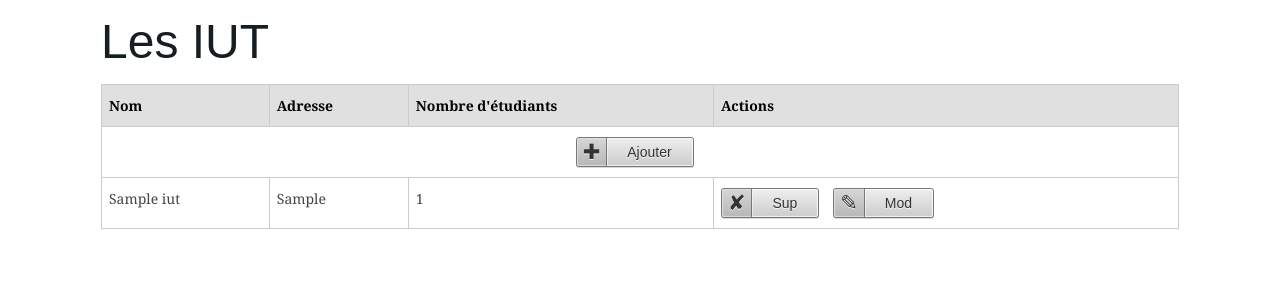
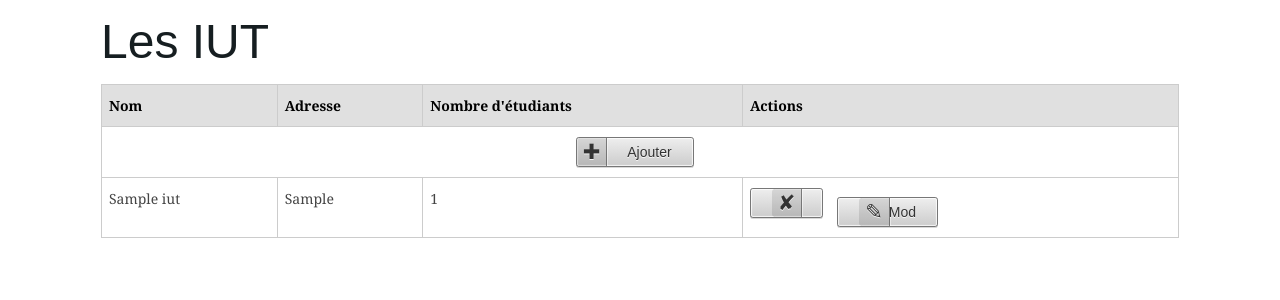
Before and after one commit to Aquassaut/miniprojetbdd, a PHP site: page /iut.php in a window 1280 px wide. Shown: the part 147-447 px from the top of the page. Run offline with PHP 8.4, Linux system fonts and the light colour scheme; tables that the repository leaves empty hold one stand-in row (values such as "Sample post"); data that the repository does not hold is empty.

Commit message:
added icon buttons

```diff
--- a/iut.php
+++ b/iut.php
@@ -53,7 +53,7 @@ function printAllIUT()
                                     <td>'.$activ[1].'</td>
                                     <td>'.$activ[2].'</td>
                                     <td>'.$activ[3].'</td>
-                                    <td><button class="ym-button ym-delete">Sup</button> <button class="ym-button ym-edit" onclick="popForm('.$activ[0].');">Mod</button></td>
+                                    <td><button class="ym-button ym-delete ym-ico-btn"></button> <button class="ym-button ym-edit ym-ico-btn" onclick="popForm('.$activ[0].');">Mod</button></td>
                                 </tr>
 
         ');
```
